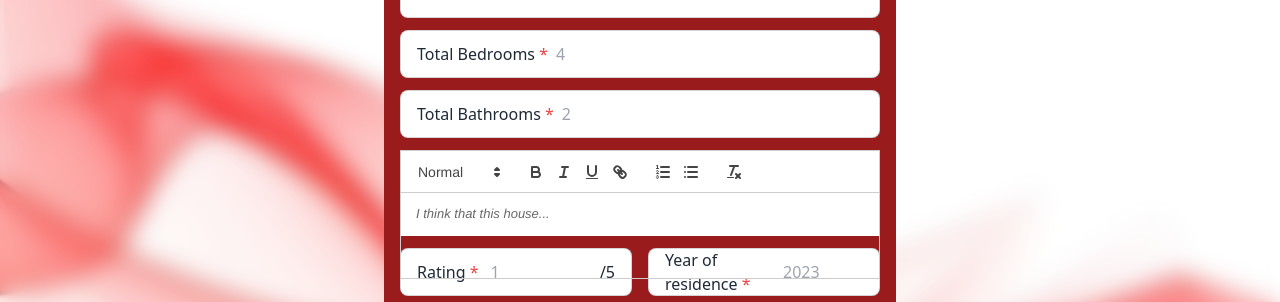
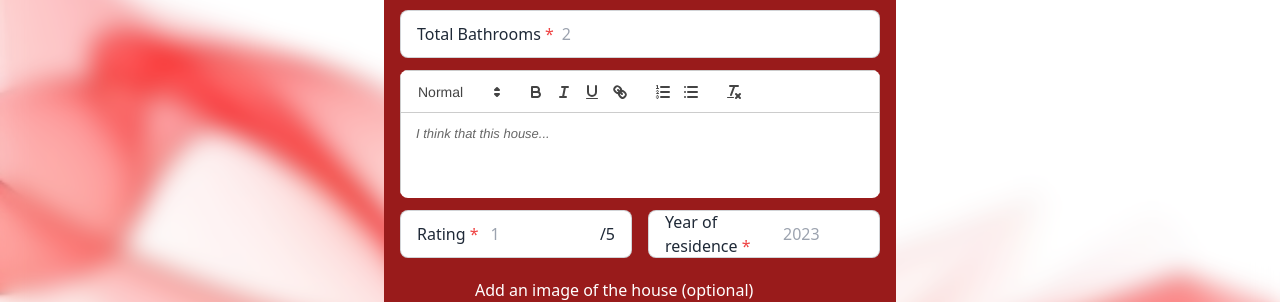
Before and after one commit to EricDanielsH/lancs-crib-check, a Next.js app: page /registerHouse in a window 1280 px wide. Shown: the part 386-688 px from the top of the page. Built offline with nearby package versions, Linux system fonts and the light colour scheme; no server answers; sample sign-in values are in the browser's storage.

Commit message:
Fix overflow and add rounded borders

```diff
--- a/app/globals.css
+++ b/app/globals.css
@@ -24,6 +24,7 @@ ol {
   list-style-position: inside;
 }
 
+
 ul li,
 ol li {
   margin-bottom: 5px;
--- a/components/AddOpinionForm.jsx
+++ b/components/AddOpinionForm.jsx
@@ -25,7 +25,6 @@ export default function AddOpinionForm({ slug, onAddOpinion }) {
   const [error, setError] = useState("");
 
   async function handleSubmit(event) {
-
     if (opinion == "" || rating == "") {
       setError("Opinion and rating are required");
       return;
@@ -86,7 +85,7 @@ export default function AddOpinionForm({ slug, onAddOpinion }) {
             value={opinion}
             onChange={setOpinion}
             placeholder="I think that this house..."
-            className="w-full flex-2 bg-white"
+            className="w-full bg-white h-32 overflow-hidden rounded-lg"
           />
           <div className="flex w-full flex-col xl:flex-row  gap-4 items-center">
             <label className="input input-bordered flex items-center gap-2 w-full">
--- a/components/RegisterHouseForm.js
+++ b/components/RegisterHouseForm.js
@@ -191,7 +191,7 @@ export default function RegisterHouseForm() {
 
     if (response.ok) {
       document.getElementById("form").reset(); // Reset the form
-      router.push("/");
+      router.push(`/houses/${slug}`); // Redirect to the new house page
     } else {
       setError("An error occurred while registering the house");
       console.error(response.statusText);
@@ -201,7 +201,7 @@ export default function RegisterHouseForm() {
   return (
     <form
       id="form"
-      className="flex flex-col min-w-96 w-2/5 bg-red-800 justify-center items-center gap-3 my-20 p-4 rounded-lg"
+      className="flex flex-col min-w-96 w-3/5 lg:w-2/5 bg-red-800 justify-center items-center gap-3 mb-20 p-4 rounded-lg"
       onSubmit={handleSubmit}
     >
       <label className="input input-bordered flex items-center gap-2 w-full">
@@ -271,7 +271,7 @@ export default function RegisterHouseForm() {
         value={opinion}
         onChange={setOpinion}
         placeholder="I think that this house..."
-        className="w-full flex-2 bg-white"
+        className="w-full bg-white h-32 overflow-hidden rounded-lg"
       />
 
       <div className="flex w-full flex-col xl:flex-row  gap-4 items-center mb-2">
```
